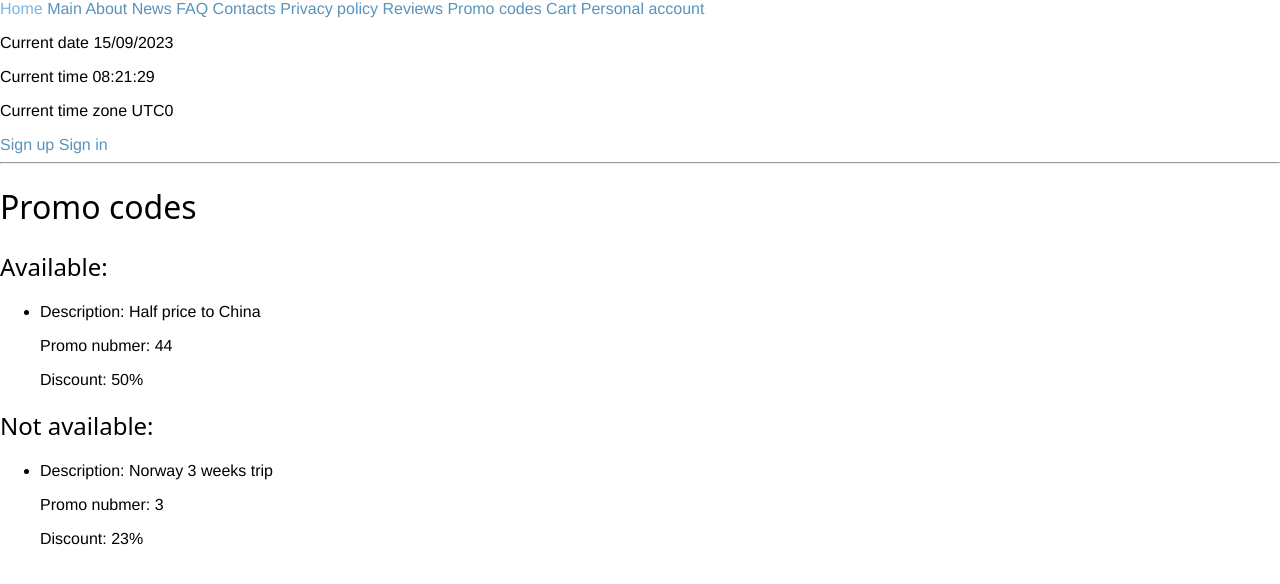
After one commit to Tivlas/BSUIR, a Django app: page /info/promo_codes in a window 1280 px wide. The commit adds this page. Shown: the top 584 px of the page. Run offline with Django 4.2, Linux system fonts and the light colour scheme; data comes from the database, SQL or seed files in the repository; both versions use the stored data as it was after the commit.

Commit message:
Добавил страницу с промокодами.

```diff
--- a/sem5/WEB/DjangoProject/TravelAgencyApp/info/models.py
+++ b/sem5/WEB/DjangoProject/TravelAgencyApp/info/models.py
@@ -20,10 +20,15 @@ class Review(models.Model):
     customer = models.ForeignKey(MyUser, on_delete=models.CASCADE)
     content = models.TextField()
     rating = models.IntegerField(
-        validators=[
-            MinValueValidator(1),
-            MaxValueValidator(5)
-        ]
-    )
+        validators=[MinValueValidator(1), MaxValueValidator(5)])
     created_date = models.DateField(auto_now_add=True)
     updated_date = models.DateField(auto_now=True)
+
+
+class PromoCode(models.Model):
+    promo_code = models.IntegerField(unique=True,
+                                     validators=[MinValueValidator(1), MaxValueValidator(10000)])
+    name = models.CharField(max_length=100)
+    discount_size = models.IntegerField(
+        validators=[MinValueValidator(1), MaxValueValidator(100)])
+    active = models.BooleanField(default=True)
--- /dev/null
+++ b/sem5/WEB/DjangoProject/TravelAgencyApp/info/templates/promo_codes.html
@@ -0,0 +1,41 @@
+{% extends "base.html" %}
+{% block title %}
+Promo codes
+{% endblock %}
+{% block content %}
+<hr>
+<h1>Promo codes</h1>
+
+{% if promo_codes|length > 0 %}
+<h2>Available:</h2>
+<ul type="disc">
+    {% for promo in promo_codes %}
+    {% if promo.active %}
+    <li>
+        <p>Description: {{ promo.name }}</p>
+        <p>Promo nubmer: {{ promo.promo_code }}</p>
+        <p>Discount: {{ promo.discount_size }}%</p>
+    </li>
+    {% endif %}
+    {% endfor %}
+</ul>
+{% endif %}
+
+
+
+{% if promo_codes|length > 0 %}
+<h2>Not available:</h2>
+<ul type="disc">
+    {% for promo in promo_codes %}
+    {% if not promo.active %}
+    <li>
+        <p>Description: {{ promo.name }}</p>
+        <p>Promo nubmer: {{ promo.promo_code }}</p>
+        <p>Discount: {{ promo.discount_size }}%</p>
+    </li>
+    {% endif %}
+    {% endfor %}
+</ul>
+{% endif %}
+
+{% endblock %}
--- a/sem5/WEB/DjangoProject/TravelAgencyApp/info/urls.py
+++ b/sem5/WEB/DjangoProject/TravelAgencyApp/info/urls.py
@@ -11,4 +11,5 @@ urlpatterns = [
     path('staff', views.staff_view, name='staff_view'),
     path('privacy', views.privacy_view, name='privacy_view'),
     path('review/list', views.review_list_view, name='review_list_view'),
+    path('promo_codes', views.promo_codes_view, name='promo_codes_view'),
 ]
--- a/sem5/WEB/DjangoProject/TravelAgencyApp/info/views.py
+++ b/sem5/WEB/DjangoProject/TravelAgencyApp/info/views.py
@@ -1,5 +1,5 @@
 from django.shortcuts import render
-from .models import News, Faq, Review
+from .models import News, Faq, Review, PromoCode
 from login.models import MyUser
 
 # Create your views here.
@@ -36,3 +36,8 @@ def privacy_view(request):
 def review_list_view(request):
     reviews = Review.objects.all()
     return render(request, "review/list.html", {'reviews': reviews})
+
+
+def promo_codes_view(request):
+    promo_codes = PromoCode.objects.all()
+    return render(request, "promo_codes.html", {'promo_codes': promo_codes})
--- a/sem5/WEB/DjangoProject/TravelAgencyApp/travel/templates/base.html
+++ b/sem5/WEB/DjangoProject/TravelAgencyApp/travel/templates/base.html
@@ -18,6 +18,7 @@
         <a href="/info/staff">Contacts</a>
         <a href="/info/privacy">Privacy policy</a>
         <a href="/info/review/list">Reviews</a>
+        <a href="/info/promo_codes">Promo codes</a>
         <a href="/cart/">Cart</a>
         <a href="/personal_account/">Personal account</a>
         <br>
```
Also changed, not shown: sem5/WEB/DjangoProject/TravelAgencyApp/info/admin.py (+6 -1 lines), sem5/WEB/DjangoProject/TravelAgencyApp/db.sqlite3.
